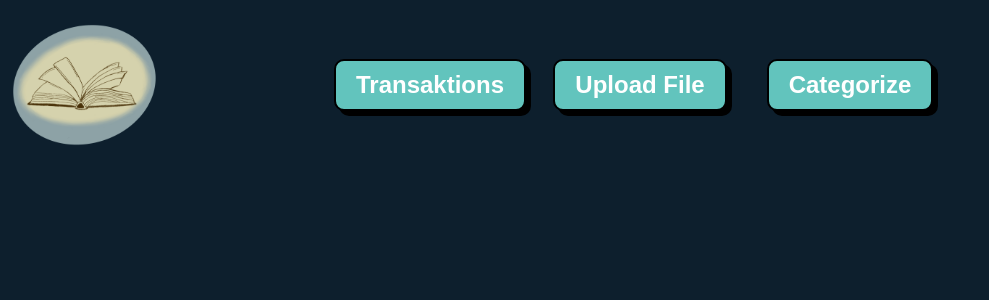
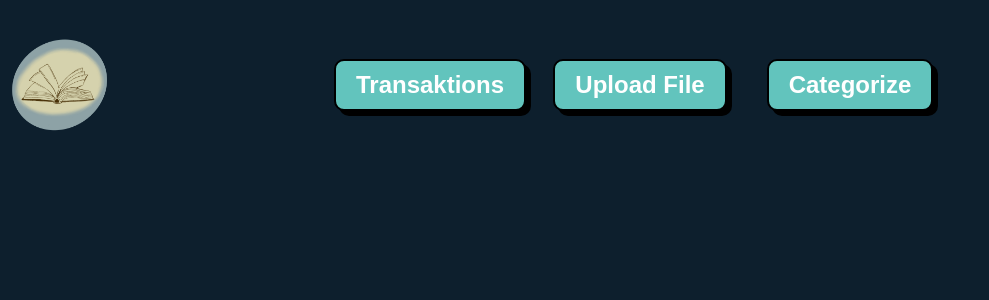
Before and after one commit to DennisEckler/cashflow, an Angular app in the folder Frontend/: page / in a window 1280 px wide. Shown: the top 300 px of the page, without its empty margins (0-989 px from the left). Built offline with nearby package versions, Linux system fonts and the light colour scheme.

Commit message:
preparing for standalone components

```diff
--- a/Frontend/src/app/app.component.ts
+++ b/Frontend/src/app/app.component.ts
@@ -1,4 +1,5 @@
 import { Component } from '@angular/core';
+import { RouterOutlet } from '@angular/router';
 
 @Component({
   selector: 'app-root',
--- /dev/null
+++ b/Frontend/src/app/app.routes.ts
@@ -0,0 +1,3 @@
+import { Routes } from '@angular/router';
+
+export const routes: Routes = [];
--- a/Frontend/src/app/components/header/header.component.html
+++ b/Frontend/src/app/components/header/header.component.html
@@ -1,7 +1,10 @@
 <img
   class="logo"
-  src="../../../assets/Logo_Kostenbuch.png"
+  [ngSrc]="logo"
+  height="100"
+  width="100"
   alt="Logo an open book"
+  priority
 />
 <button class="btn" routerLink="/show-transaktions">Transaktions</button>
 <button class="btn" routerLink="/file-upload">Upload File</button>
--- a/Frontend/src/app/components/header/header.component.scss
+++ b/Frontend/src/app/components/header/header.component.scss
@@ -1,7 +1,6 @@
 @import "../../../styles.scss";
 
 .logo {
-  width: 150px;
   position: absolute;
   left: 10px;
 }
--- a/Frontend/src/app/components/header/header.component.ts
+++ b/Frontend/src/app/components/header/header.component.ts
@@ -3,8 +3,8 @@ import { Component } from '@angular/core';
 @Component({
   selector: 'app-header',
   templateUrl: './header.component.html',
-  styleUrls: ['./header.component.scss']
+  styleUrls: ['./header.component.scss'],
 })
 export class HeaderComponent {
-
+  logo = '../../../assets/Logo_Kostenbuch.png';
 }
--- a/Frontend/src/app/components/update-list/update-list.component.html
+++ b/Frontend/src/app/components/update-list/update-list.component.html
@@ -14,7 +14,7 @@
     </tr>
   </thead>
   <tbody>
-    @for (transaktion of transaktions; track transaktion.category) {
+    @for (transaktion of transaktions; track transaktion.id) {
       <tr>
         <td>{{ transaktion.id }}</td>
         <td>{{ transaktion.agent }}</td>
```
Also changed, not shown: Frontend/src/app/app.config.ts (added, +7 -0 lines), Frontend/src/app/app.module.ts (+8 -1 lines).
